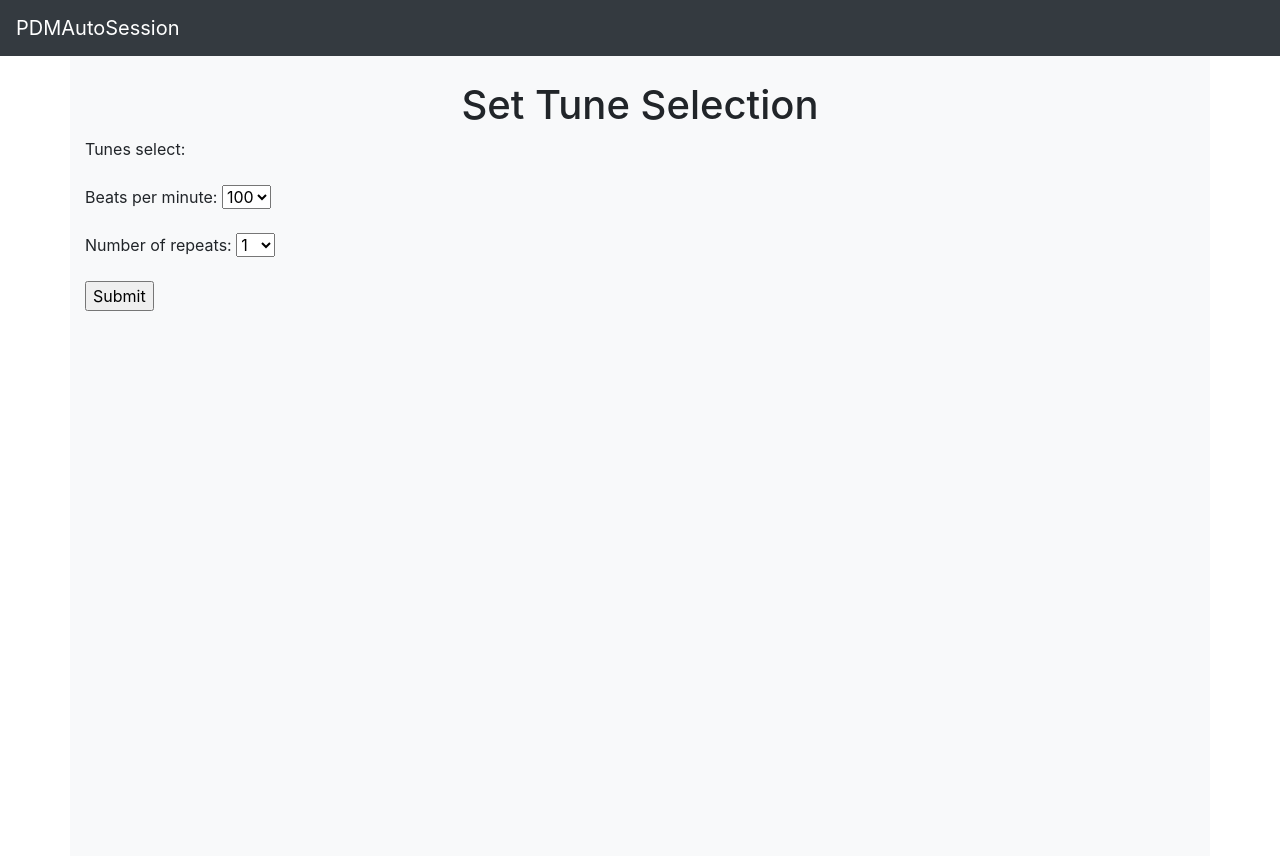
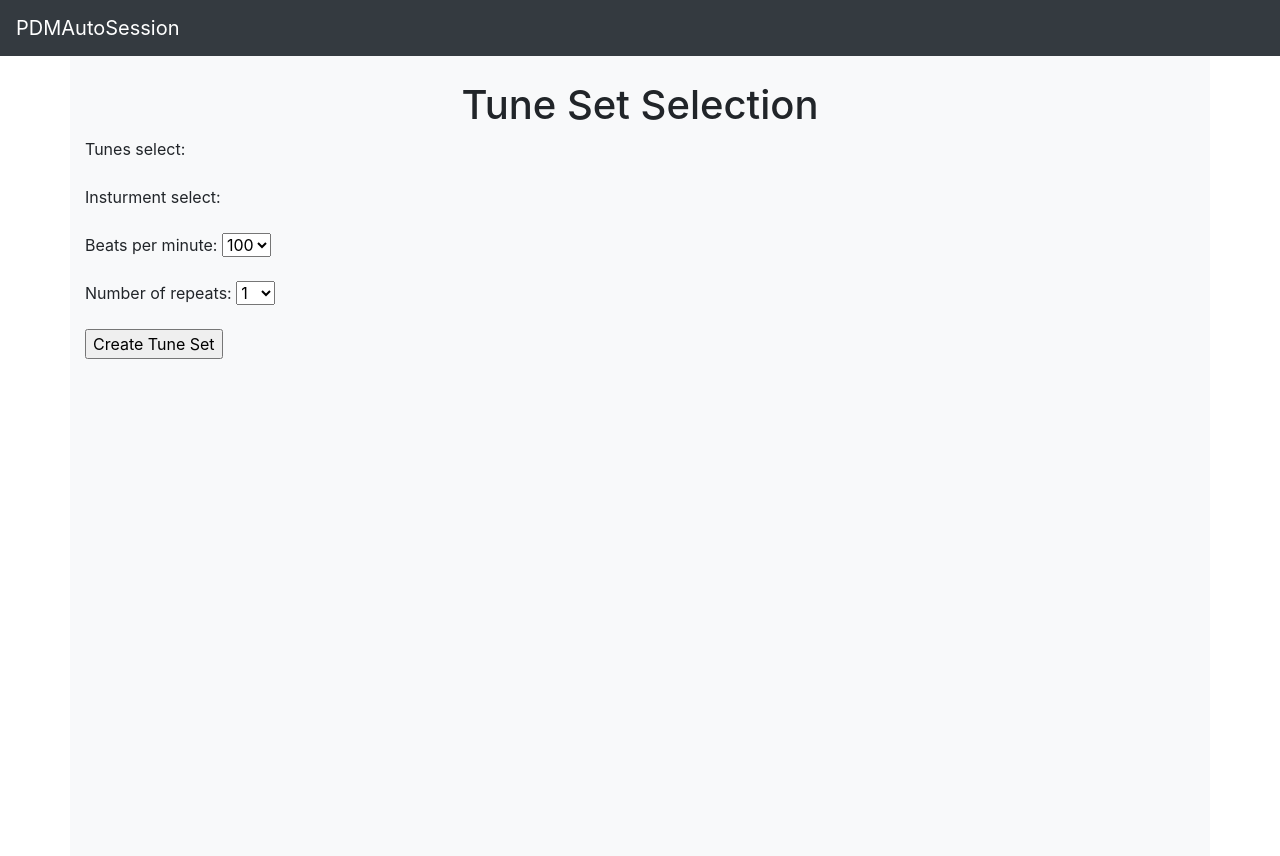
Before and after one commit to claytoncook12/PDMAutoSession, a Django app: page /SetSelection/ in a window 1280 px wide. Run offline with Django 3.2, Linux system fonts and the light colour scheme; data that the repository does not hold is empty; parts of the project's set-up code (start-up, migrations or seed data) failed here and were passed over; some libraries are stand-ins or nearby versions.

Commit message:
Select Tune Set and Show Selected Data views

```diff
--- a/autosession/forms.py
+++ b/autosession/forms.py
@@ -1,6 +1,6 @@
 from django import forms
 from django.forms import ModelForm, widgets
-from .models import Tune
+from .models import Tune, Instrument
 
 # Choice Options
 repeats_choice = ((i,i) for i in range(1,11))
@@ -11,7 +11,9 @@ class SetOptionsForm(forms.Form):
     Form for selecting set options
     """
     tunes = Tune.objects.all()
+    insturment = Instrument.objects.all()
 
     tunes_select = forms.ModelMultipleChoiceField(queryset=tunes,widget=forms.CheckboxSelectMultiple())
+    insturment_select = forms.ModelMultipleChoiceField(queryset=insturment,widget=forms.CheckboxSelectMultiple())
     beats_per_minute = forms.ChoiceField(choices=bpm_choice)
     number_of_repeats = forms.ChoiceField(choices=repeats_choice)
--- a/autosession/templates/autosession/set_selection.html
+++ b/autosession/templates/autosession/set_selection.html
@@ -3,12 +3,24 @@
 
 {% block content %}
 
-<h1>Set Tune Selection</h1>
+<h1>Tune Set Selection</h1>
 
-<form action="" method="post">
+<form action="">
     {% csrf_token %}
     {{ form.as_p }}
-    <input type="submit" value="Submit">
+    <input type="submit" value="Create Tune Set">
 </form>
 
+
+{% if show_select %}
+    <h2>Selected Data</h2>
+    <br>
+    Tunes Selected: {{ tunes_id_list }}
+    <br>
+    Insturment Selected: {{ insturment_id_list }}
+    <br>
+    Beats Per Minute: {{ bpm }}
+    <br>
+    Number of Repeats: {{ repeats }}
+{% endif %}
 {% endblock %}
--- a/autosession/urls.py
+++ b/autosession/urls.py
@@ -13,5 +13,6 @@ urlpatterns = [
     path('tunes/', TuneList.as_view()),
     path('tunes/<int:pk>', TuneDetail.as_view()),
     path('GenerateSet/', GenerateSet.as_view()),
-    path('SetSelection/', views.set_selection, name='set_selection')
+    path('SetSelection/', views.set_selection, name='set_selection'),
+    path('SetPlay/', views.set_play, name='set_play')
 ]
--- a/autosession/views.py
+++ b/autosession/views.py
@@ -19,14 +19,40 @@ def set_selection(request):
     Select Used Tunes in Set Creation
     """
 
-    if request.method == 'POST':
-        #TODO
-        pass
-    else:
+    if request.method == 'GET':
         form = SetOptionsForm
 
+        # Get Data from form if present
+        show_selected = None
+        if request.GET:
+            show_selected = True
+            tunes_id_list = request.GET.getlist('tunes_select')
+            insturment_id_list = request.GET.getlist('insturment_select')
+            bpm = request.GET.get('beats_per_minute')
+            repeats = request.GET.get('number_of_repeats')
 
-    return render(request, 'autosession/set_selection.html', {'form': form})
+
+            return render(request, 'autosession/set_selection.html', {'form': form,
+                                                                    'show_select': show_selected,
+                                                                    'tunes_id_list': tunes_id_list,
+                                                                    'insturment_id_list': insturment_id_list,
+                                                                    'bpm': bpm,
+                                                                    'repeats': repeats})
+
+        return render(request, 'autosession/set_selection.html', {'form': form,
+                                                                  'show_select': show_selected})
+
+    else:
+        form = SetOptionsForm(request.POST)
+        if form.is_valid():
+            return render(request, 'autosession/set_selection.html')
+
+def set_play(request):
+    """
+    Play Created Set
+    """
+
+    return render(request, 'autosession/set_play.html')
 
 # API Views
 class TuneTypeList(generics.ListCreateAPIView):
```
Also changed, not shown: autosession/templates/autosession/set_play.html (added, +8 -0 lines).
